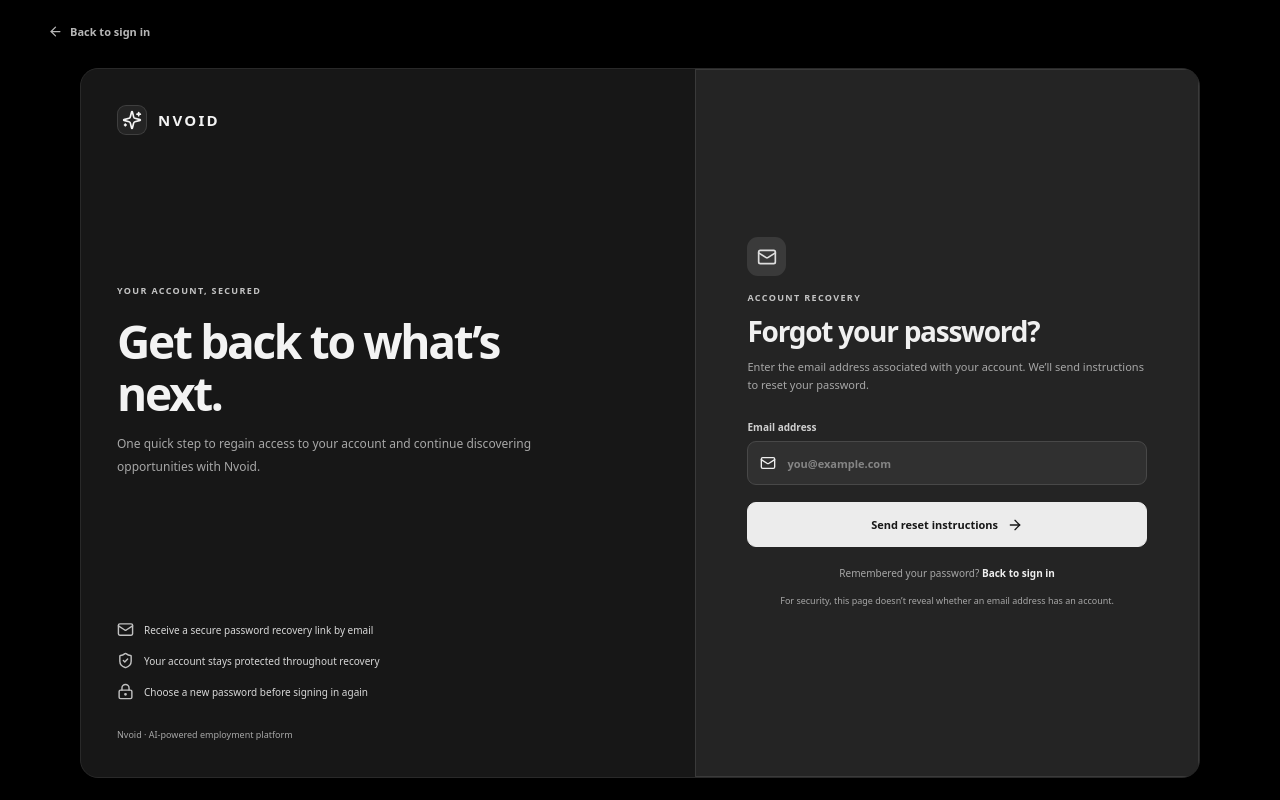
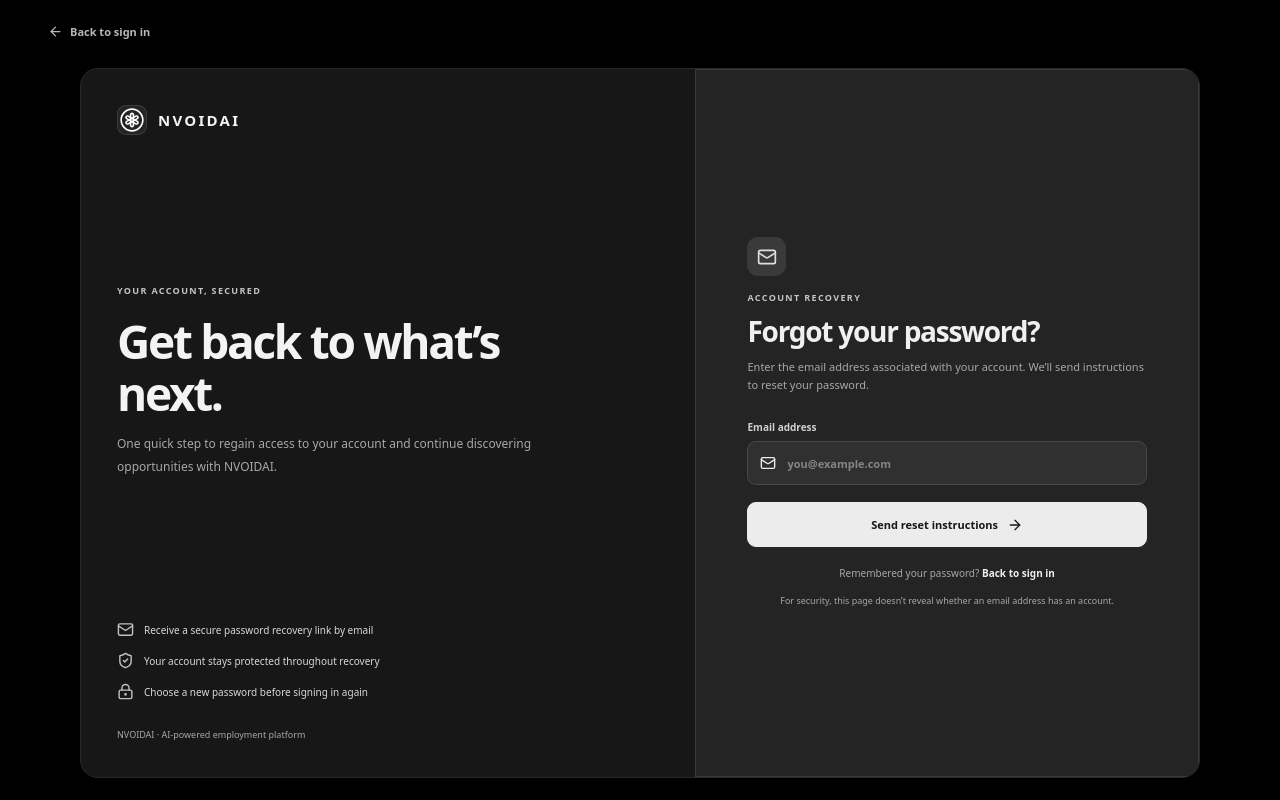
Before and after one commit to jobkar-official/nvoid_web_view, a Next.js app: page /auth/forgot-password in a window 1280 px wide. Built offline with nearby package versions, Linux system fonts and the light colour scheme; no server answers.

Commit message:
Use NVOIDAI logo on password recovery page

```diff
--- a/components/forgot-password-page.tsx
+++ b/components/forgot-password-page.tsx
@@ -1,8 +1,9 @@
 "use client";
 
 import Link from "next/link";
+import Image from "next/image";
 import { useState, type FormEvent } from "react";
-import { ArrowLeft, ArrowRight, CheckCircle2, LockKeyhole, Mail, ShieldCheck, Sparkles } from "lucide-react";
+import { ArrowLeft, ArrowRight, CheckCircle2, LockKeyhole, Mail, ShieldCheck } from "lucide-react";
 
 export default function ForgotPasswordPage() {
   const [email, setEmail] = useState("");
@@ -35,18 +36,18 @@ export default function ForgotPasswordPage() {
       <Link href="/auth/signin" className="auth-back"><ArrowLeft size={15} /> Back to sign in</Link>
       <div className="auth-layout">
         <section className="auth-brand-panel">
-          <Link href="/" className="auth-brand"><span className="brand-symbol"><Sparkles size={20} /></span><strong>NVOID</strong></Link>
+          <Link href="/" className="auth-brand"><span className="brand-symbol" aria-hidden="true"><Image src="/favicon.svg" alt="" width={26} height={26} priority /></span><strong>NVOIDAI</strong></Link>
           <div className="auth-brand-copy">
             <span className="auth-overline">YOUR ACCOUNT, SECURED</span>
             <h1>Get back to what’s next.</h1>
-            <p>One quick step to regain access to your account and continue discovering opportunities with Nvoid.</p>
+            <p>One quick step to regain access to your account and continue discovering opportunities with NVOIDAI.</p>
           </div>
           <div className="auth-brand-points">
             <div><Mail size={17} /><span>Receive a secure password recovery link by email</span></div>
             <div><ShieldCheck size={17} /><span>Your account stays protected throughout recovery</span></div>
             <div><LockKeyhole size={17} /><span>Choose a new password before signing in again</span></div>
           </div>
-          <div className="auth-brand-footer">Nvoid · AI-powered employment platform</div>
+          <div className="auth-brand-footer">NVOIDAI · AI-powered employment platform</div>
         </section>
 
         <section className="auth-form-panel">
```
